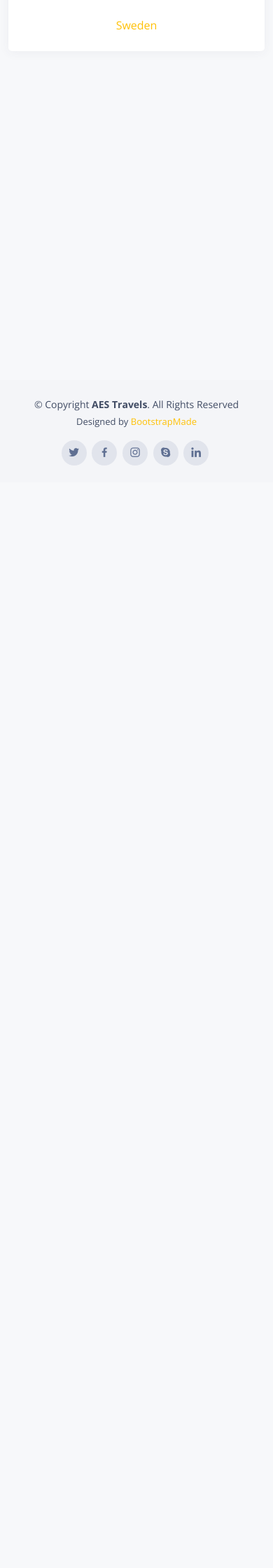
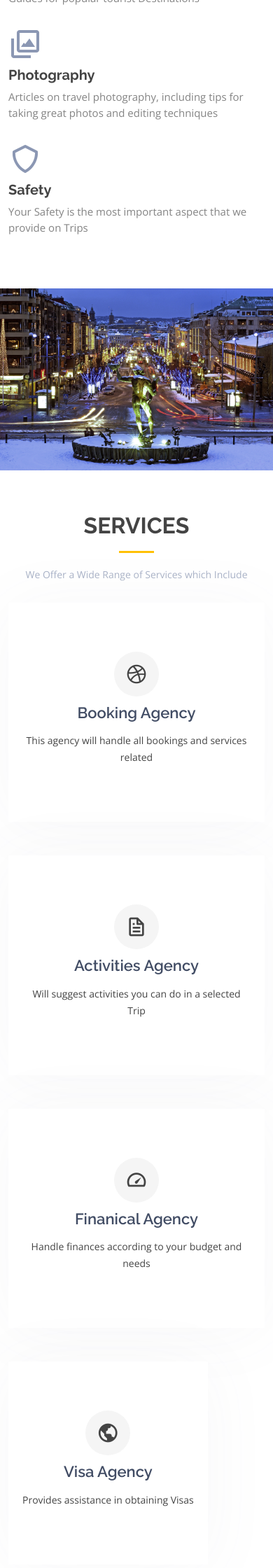
Before and after one commit to ErnestDecina/sdev2004-ca-website, a Flask app: page /sv/home in a window 390 px wide; the page is wider, and only the part inside the window is pictured. Shown: the part 1856-4096 px from the top of that part at 70% size. Before the commit the page ends 2521 px from the top of that part, so only its background shows below. Run offline with Flask 3, Linux system fonts and the light colour scheme; some libraries are stand-ins or nearby versions.

Commit message:
Added English and Korean Seperate versions

```diff
--- a/sdev2004-ca-website/app/templates/countries/sv/home.html
+++ b/sdev2004-ca-website/app/templates/countries/sv/home.html
@@ -12,7 +12,7 @@ Author: Daniel Wu
 {% set lang_code = session["language"] %}
 {% if lang_code == "sv" %}
 <section id="hero">
-    <div class="hero-container" data-aos="fade-up" style="background: linear-gradient(rgba(55, 142, 181, 0.5), rgba(55, 142, 181, 0.2)),  url({{ url_for('static', filename='img/sv/home/Riddar.jpg' ) }}) top center;" >
+    <div class="hero-container" data-aos="fade-up" style="  background: linear-gradient(rgba(55, 142, 181, 0.5), rgba(55, 142, 181, 0.2)),  url({{ url_for('static', filename='img/sv/home/Riddar.jpg' ) }}) top center;" >
     <h1>{{_("Welcome to Sweden")}}</h1>
     <h2>{{_("Where Dreams are made")}}</h2>
     <a href="#about" class="btn-get-started scrollto"><i class="bx bx-chevrons-down"></i></a>
@@ -301,7 +301,7 @@ Author: Daniel Wu
   </main><!-- End #main -->
 
 {% elif lang_code == "ko" %}
-<section id="hero_2" style=" background-image: url( {{ url_for('static', filename='img/ko/home/cute-family-picture.jpg' ) }} );"></section><!-- End Hero -->
+<section id="hero_2" style=" background-image: url( {{ url_for('static', filename='img/sv/home/swedengroup.jpg' ) }} );"></section><!-- End Hero -->
 
 <main id="main">
 
@@ -310,13 +310,13 @@ Author: Daniel Wu
         <div class="container">
 
             <div class="section-title">
-                <h2>{{ gettext("AES Travel: Korea") }}</h2>
-                <p>{{_("Are you ready to go travel with your family and friends to korea?")}}</p>
+                <h2>{{ gettext("AES Travel: Sweden") }}</h2>
+                <p>{{_("Are you ready to go travel with your family and friends to Sweden?")}}</p>
             </div>
 
             <div class="intro-text">
-                <p>{{_("Welcome to our website dedicated to all things related to traveling to Korea! Korea is a fascinating and vibrant country with a rich culture and history. Whether you're interested in exploring the bustling streets of Seoul, soaking in natural hot springs, or discovering ancient temples, Korea has something for everyone.")}}</p>
-                <p>{{_("As a society that values community and social connections, Korea is the perfect destination for those looking to explore with their loved ones. From exploring ancient temples and palaces to sampling delicious Korean cuisine, there's something for everyone to enjoy. Our website is here to help you plan your dream trip to Korea. We're in control of every detail, from transportation to accommodations, so you can focus on making the most of your time with your family and friends. Come and discover the beauty and warmth of Korea with us. Book your trip today!")}}</p>
+                <p>{{_("Welcome to our website dedicated to traveling to Sweden! If you are planning a trip to this beautiful Scandinavian country, you have come to the right place.")}}</p>
+                <p>{{_("Our website is also packed with helpful resources to make your trip planning easy and stress-free.")}}</p>
             </div>
         </div>
     </section><!-- End My & Family Section -->
@@ -337,7 +337,7 @@ Author: Daniel Wu
 
                 <div class="col-lg-4 col-md-6 gallery-item filter-home">
                     <div class="gallery-wrap">
-                        <img alt="" class="img-fluid" src="{{ url_for('static', filename='img/ko/home/1.jpg' ) }}" style="height: 260px;">
+                        <img alt="" class="img-fluid" src="{{ url_for('static', filename='img/sv/home/couple.jpg' ) }}" style="height: 260px;">
                         <div class="gallery-info">
                             <h4>{{_("Home")}}</h4>
                         </div>
@@ -346,7 +346,7 @@ Author: Daniel Wu
 
                 <div class="col-lg-4 col-md-6 gallery-item filter-vacation">
                     <div class="gallery-wrap">
-                        <img alt="" class="img-fluid" src="{{ url_for('static', filename='img/ko/home/family.jpg' ) }}">
+                        <img alt="" class="img-fluid" src="{{ url_for('static', filename='img/sv/home/donkey.jpg' ) }}">
                         <div class="gallery-info">
                             <h4>{{_("What to do?")}}</h4>
                         </div>
@@ -355,7 +355,7 @@ Author: Daniel Wu
 
                 <div class="col-lg-4 col-md-6 gallery-item filter-home">
                     <div class="gallery-wrap">
-                        <img alt="" class="img-fluid" src="{{ url_for('static', filename='img/ko/home/flights.jpg' ) }}">
+                        <img alt="" class="img-fluid" src="{{ url_for('static', filename='img/sv/home/lights.jpg' ) }}">
                         <div class="gallery-info">
                             <h4>{{_("Booking your Trip")}}</h4>
                         </div>
@@ -370,15 +370,12 @@ Author: Daniel Wu
     <section class="recent-photos" id="recent-photos">
         <div class="container">
             <div class="section-title">
-                <h2>{{_("Don't know what to do in Korea?")}}</h2>
-                <p style="text-align: left;" >{{_("Are you planning a trip to Korea, but unsure of what to do or where to start? Look no further! Our guided to-do list is the perfect resource for anyone looking to make the most of their time in this beautiful country. Korea is a land of contrasts, where ancient temples and modern skyscrapers coexist, and traditional customs and contemporary trends blend seamlessly. With so much to see and do, it can be overwhelming to plan your itinerary. That's where our guided to-do list comes in. Our team of experts has curated a comprehensive list of must-see attractions, hidden gems, and cultural experiences that will give you a taste of everything Korea has to offer. From exploring the vibrant streets of Seoul to hiking through picturesque national parks, our to-do list has something for everyone. Not sure where to start? Our to-do list is organized by category, making it easy to find activities that match your interests. Whether you're a foodie looking to sample Korean cuisine, a history buff interested in exploring ancient temples and palaces, or a nature lover seeking adventure in Korea's mountains and beaches, we've got you covered.")}}</p>
+                <h2>{{_("Don't know what to do in Sweden?")}}</h2>
+                <p style="text-align: left;" >{{_("Are you planning a trip to Sweden, but unsure of what to do or where to start? Look no further! Our guided to-do list is the perfect resource for anyone looking to make the most of their time in this beautiful country. Sweden is a land of contrasts, where ancient Nordic Castles and modern architecture coexist, and traditional customs and contemporary trends blend seamlessly. With so much to see and do, it can be overwhelming to plan your itinerary. That's where our guided to-do list comes in. Our team of experts has curated a comprehensive list of must-see attractions, hidden gems, and cultural experiences that will give you a taste of everything Sweden has to offer. From exploring the vibrant streets of Stockholm to hiking through picturesque glacier parks, our to-do list has something for everyone. Not sure where to start? Our to-do list is organized by category, making it easy to find activities that match your interests , we've got you covered.")}}</p>
                 <br>
                 <p>{{_("Well have a look at our guided todo list")}}</p>
-                <div>
-                    <img alt="" class="img-fluid" src="url({{ url_for('static', filename='img/ko/home/1.jpg' ) }})">
-                </div>
 
-                <a class="btn-learn-more" href="{{ url_for('ko_todo') }}">{{_("Continue to To Do")}}</a>
+                <a class="btn-learn-more" href="{{ url_for('sv_todo') }}">{{_("Continue to To Do")}}</a>
             </div>
         </div>
     </section><!-- End Recent Photos Section -->
@@ -388,88 +385,182 @@ Author: Daniel Wu
     <section class="d-flex align-items-center justify-content-center" id="hero"
              style="background-image: url( {{ url_for('static', filename='img/' + lang_code + '/index/index-hero.webp') }} ); ">
         <div class="container position-relative">
-            <h1>{{_('AES Travel')}}</h1>
-            <h2>{{_('Bringing you where you want to be')}}</h2>
+            <h1>{{_('AES Sweden')}}</h1>
+            <h2>{{_('Where Dreams are made')}}</h2>
         </div>
     </section><!-- End Hero -->
 
      <main id="main">
-        <section class="team section-bg" id="team">
+
+    <!-- ======= About Section ======= -->
+    <section id="about" class="about">
       <div class="container">
 
-                <div class="section-title">
-                    <h2>{{_('Current Travel Plans')}}</h2>
-                    <p>{{_('Here is our 2 travel destinations for you to enjoy')}}</p>
+        <div class="row no-gutters">
+          <div class="content col-xl-5 d-flex align-items-stretch" data-aos="fade-up">
+            <div class="content">
+              <h3>{{_("About AES SWEDEN")}}</h3>
+              <p>
+                {{_("Welcome to our website dedicated to traveling to Sweden! If you are planning a trip to this beautiful Scandinavian country, you have come to the right place. Our website is designed to provide you with all the information you need to make the most of your visit to Sweden.
+                Here, you will find information about the best places to visit, the most interesting things to do, and the most delicious food to try. Whether you're interested in exploring Stockholm, Gothenburg, or any of Sweden's other amazing cities, we have you covered. You can also find tips on how to get around Sweden, where to stay, and how to plan your itinerary.
+                Our website is also packed with helpful resources to make your trip planning easy and stress-free. We provide information on visas and entry requirements, currency exchange rates, and transportation options. Additionally, we offer advice on how to stay safe while traveling in Sweden and provide tips on cultural etiquette to help you blend in with the locals.
+                So whether you are planning a solo adventure, a romantic getaway, or a family vacation, our website is your one-stop-shop for all things Sweden. Start exploring today and get ready to fall in love with this stunning country!")}}
+              </p>
+              <a href="#" class="about-btn">{{_("About us")}} <i class="bx bx-chevron-right"></i></a>
+            </div>
+          </div>
+          <div class="col-xl-7 d-flex align-items-stretch">
+            <div class="icon-boxes d-flex flex-column justify-content-center">
+              <div class="row">
+                <div class="col-md-6 icon-box" data-aos="fade-up" data-aos-delay="100">
+                  <i class="bx bx-receipt"></i>
+                  <h4>{{_("Travel Planning")}}</h4>
+                  <p>{{_("We provide the best guides and plans for Travelling")}}</p>
+                </div>
+                <div class="col-md-6 icon-box" data-aos="fade-up" data-aos-delay="200">
+                  <i class="bx bx-cube-alt"></i>
+                  <h4>{{_("Destinations")}}</h4>
+                  <p>{{_("Guides for popular tourist Destinations")}}</p>
+                </div>
+                <div class="col-md-6 icon-box" data-aos="fade-up" data-aos-delay="300">
+                  <i class="bx bx-images"></i>
+                  <h4>{{_("Photography")}}</h4>
+                  <p>{{_("Articles on travel photography, including tips for taking great photos and editing techniques")}}</p>
+                </div>
+                <div class="col-md-6 icon-box" data-aos="fade-up" data-aos-delay="400">
+                  <i class="bx bx-shield"></i>
+                  <h4>{{_("Safety")}}</h4>
+                  <p>{{_("Your Safety is the most important aspect that we provide on Trips")}}</p>
+                </div>
+              </div>
+            </div><!-- End .content-->
+          </div>
+        </div>
+
+      </div>
+    </section><!-- End About Section -->
+
+         <img src="{{ url_for('static', filename='img/sv/home/gothenburg.jpg' ) }}" class="img-fluid" alt="">
+
+         <!-- ======= Services Section ======= -->
+    <section id="services" class="services">
+      <div class="container">
+
+        <div class="section-title" data-aos="fade-in" data-aos-delay="100">
+          <h2>{{_("Services")}}</h2>
+          <p>{{_("We Offer a Wide Range of Services which Include")}}</p>
         </div>
 
         <div class="row">
-
-                    <div class="col-lg-3 col-md-6 d-flex align-items-stretch" style="visibility: hidden;">
-                        <div class="member">
-                            <div class="member-img">
-                                <img alt="" class="img-fluid" src="">
-                                <div class="social">
-                                    <a href=""><i class="bi bi-twitter"></i></a>
-                                    <a href=""><i class="bi bi-facebook"></i></a>
-                                    <a href=""><i class="bi bi-instagram"></i></a>
-                                    <a href=""><i class="bi bi-linkedin"></i></a>
-                                </div>
-                            </div>
-                            <div class="member-info">
-                                <h4>Walter White</h4>
-                                <span>Chief Executive Officer</span>
-                            </div>
+          <div class="col-md-6 col-lg-3 d-flex align-items-stretch mb-5 mb-lg-0">
+            <div class="icon-box" data-aos="fade-up">
+              <div class="icon"><i class="bx bxl-dribbble"></i></div>
+              <h4 class="title"><a href="">{{_("Booking Agency")}}</a></h4>
+              <p class="description">{{_("This agency will handle all bookings and services related")}}</p>
             </div>
           </div>
 
-                    <div class="col-lg-3 col-md-6 d-flex align-items-stretch">
-                        <div class="member">
-                            <div class="member-img">
-                                <a href="{{ url_for('ko_home') }}">
-                                    <img alt="" class="img-fluid" src="{{ url_for('static', filename='img/' + lang_code + '/index/korea_image.webp') }}">
-                                </a>
-                            </div>
-                            <div class="member-info">
-                                <a  href="{{ url_for('ko_home') }}">{{_('Korea')}}</a>
-                            </div>
+          <div class="col-md-6 col-lg-3 d-flex align-items-stretch mb-5 mb-lg-0">
+            <div class="icon-box" data-aos="fade-up" data-aos-delay="100">
+              <div class="icon"><i class="bx bx-file"></i></div>
+              <h4 class="title"><a href="">{{_("Activities Agency")}}</a></h4>
+              <p class="description">{{_("Will suggest activities you can do in a selected Trip")}}</p>
             </div>
           </div>
 
-                    <div class="col-lg-3 col-md-6 d-flex align-items-stretch">
-                        <div class="member">
-                            <div class="member-img">
-                                <a href="{{ url_for('sv_home') }}">
-                                    <img alt="" class="img-fluid" src="{{ url_for('static', filename='img/' + lang_code + '/index/sweden_image.webp') }}">
-                                </a>
-                            </div>
-                            <div class="member-info">
-                                <a href="{{ url_for('sv_home') }}">{{_('Sweden')}}</a>
-                            </div>
+          <div class="col-md-6 col-lg-3 d-flex align-items-stretch mb-5 mb-lg-0">
+            <div class="icon-box" data-aos="fade-up" data-aos-delay="200">
+              <div class="icon"><i class="bx bx-tachometer"></i></div>
+              <h4 class="title"><a href="">{{_("Finanical Agency")}}</a></h4>
+              <p class="description">{{_("Handle finances according to your budget and needs")}}</p>
             </div>
           </div>
 
-                    <div class="col-lg-3 col-md-6 d-flex align-items-stretch" style="visibility: hidden;">
-                        <div class="member">
-                            <div class="member-img">
-                                <img alt="" class="img-fluid" src="assets/img/team/team-4.jpg">
-                                <div class="social">
-                                    <a href=""><i class="bi bi-twitter"></i></a>
-                                    <a href=""><i class="bi bi-facebook"></i></a>
-                                    <a href=""><i class="bi bi-instagram"></i></a>
-                                    <a href=""><i class="bi bi-linkedin"></i></a>
-                                </div>
-                            </div>
-                            <div class="member-info">
-                                <h4>Amanda Jepson</h4>
-                                <span>Accountant</span>
-                            </div>
+          <div class="col-md-6 col-lg-3 d-flex align-items-stretch mb-5 mb-lg-0">
+            <div class="icon-box" data-aos="fade-up" data-aos-delay="300">
+              <div class="icon"><i class="bx bx-world"></i></div>
+              <h4 class="title"><a href="">{{_("Visa Agency")}}</a></h4>
+              <p class="description">{{_("Provides assistance in obtaining Visas")}}</p>
             </div>
           </div>
 
         </div>
 
       </div>
-        </section>
+    </section><!-- End Services Section -->
+
+
+         <!-- ======= Contact Section ======= -->
+    <section id="contact" class="contact section-bg">
+      <div class="container" data-aos="fade-up">
+
+        <div class="section-title">
+          <h2>{{_("Contact")}}</h2>
+          <p>{{_("You can contact AES Travel by Email and phone which are below. You also have the option of going to are main offices at the address below or filling out a form which we will respond according to our working hours.")}}</p>
+        </div>
+
+        <div class="row">
+          <div class="col-lg-6">
+            <div class="info-box mb-4">
+              <i class="bx bx-map"></i>
+              <h3>{{_("Our Address")}}</h3>
+              <p>Grangegorman Lower, Dublin 7, D07 H6K8</p>
+            </div>
+          </div>
+
+          <div class="col-lg-3 col-md-6">
+            <div class="info-box  mb-4">
+              <i class="bx bx-envelope"></i>
+              <h3>{{_("Email Us")}}</h3>
+              <p>AESTRAVEL@gmail.com</p>
+            </div>
+          </div>
+
+          <div class="col-lg-3 col-md-6">
+            <div class="info-box  mb-4">
+              <i class="bx bx-phone-call"></i>
+              <h3>{{_("Call Us")}}</h3>
+              <p>+353 5589 55488 55</p>
+            </div>
+          </div>
+
+        </div>
+
+        <div class="row">
+
+          <div class="col-lg-6 ">
+            <iframe class="mb-4 mb-lg-0" src="https://www.google.com/maps/embed?pb=!1m18!1m12!1m3!1d2381.3483716183287!2d-6.281766284803596!3d53.35491998177104!2m3!1f0!2f0!3f0!3m2!1i1024!2i768!4f13.1!3m3!1m2!1s0x48670c2cc96fac29%3A0x31b7c884b3584d80!2s7%20Grangegorman%20Lower%2C%20Arran%20Quay%2C%20Dublin%207%2C%20D07%20X8R6!5e0!3m2!1sen!2sie!4v1681077967150!5m2!1sen!2sie" width="635" height="450" style="border:0;" allowfullscreen="" loading="lazy" referrerpolicy="no-referrer-when-downgrade" frameborder="0" style="border:0; width: 100%; height: 384px;" allowfullscreen></iframe>
+          </div>
+
+          <div class="col-lg-6">
+            <form action="forms/contact.php" method="post" role="form" class="php-email-form">
+              <div class="row">
+                <div class="col-md-6 form-group">
+                  <input type="text" name="name" class="form-control" id="name" placeholder="Your Name" required>
+                </div>
+                <div class="col-md-6 form-group mt-3 mt-md-0">
+                  <input type="email" class="form-control" name="email" id="email" placeholder="Your Email" required>
+                </div>
+              </div>
+              <div class="form-group mt-3">
+                <input type="text" class="form-control" name="subject" id="subject" placeholder="Subject" required>
+              </div>
+              <div class="form-group mt-3">
+                <textarea class="form-control" name="message" rows="5" placeholder="Message" required></textarea>
+              </div>
+              <div class="my-3">
+                <div class="loading">Loading</div>
+                <div class="error-message"></div>
+                <div class="sent-message">{{_("Your message has been sent. Thank you!")}}</div>
+              </div>
+              <div class="text-center"><button type="submit">{{_("Send Message")}}</button></div>
+            </form>
+          </div>
+
+        </div>
+
+      </div>
+    </section><!-- End Contact Section -->
 
     </main><!-- End #main -->
 {% endif %}
```
Also changed, not shown: sdev2004-ca-website/app/static/img/sv/home/couple.jpg (added), sdev2004-ca-website/app/static/img/sv/home/donkey.jpg (added), sdev2004-ca-website/app/static/img/sv/home/lights.jpg (added), sdev2004-ca-website/app/static/img/sv/home/stock.jpg (added), sdev2004-ca-website/app/static/img/sv/home/swedengroup.jpg (added). Lines whose indentation alone changed are shown as unchanged.
